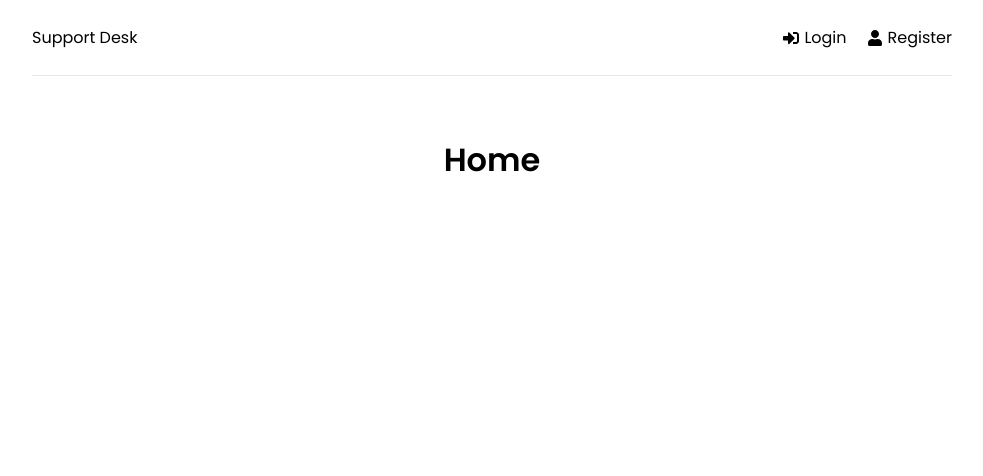
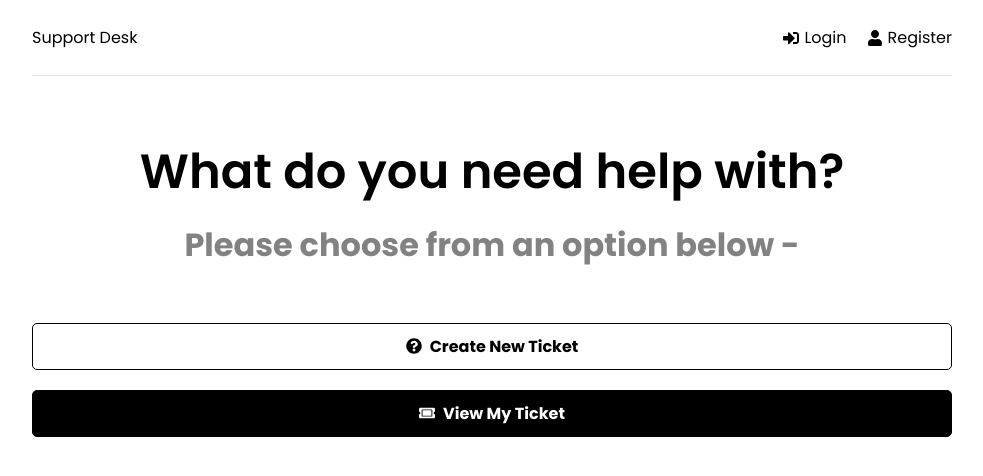
Before and after one commit to charcparle/project-support-desk, a React (Create React App) app in the folder frontend/: page / in a window 1280 px wide. Shown: the top 476 px of the page, without its empty margins (148-1131 px from the left). Built offline with nearby package versions, Linux system fonts and the light colour scheme.

Commit message:
Setup Home page UI

```diff
--- a/frontend/src/pages/Home.jsx
+++ b/frontend/src/pages/Home.jsx
@@ -1,10 +1,20 @@
-
+import { Link } from "react-router-dom";
+import { FaQuestionCircle, FaTicketAlt } from "react-icons/fa";
 function Home() {
   return (
-    <div>
-      <h1>Home</h1>
-    </div>
-  )
+    <>
+      <section className="heading">
+        <h1>What do you need help with?</h1>
+        <p>Please choose from an option below - </p>
+      </section>
+      <Link to="/new-ticket" className="btn btn-reverse btn-block">
+          <FaQuestionCircle /> Create New Ticket
+      </Link>
+      <Link to="/tickets" className="btn btn-block">
+          <FaTicketAlt /> View My Ticket
+      </Link>
+    </>
+  );
 }
 
-export default Home
+export default Home;
```
